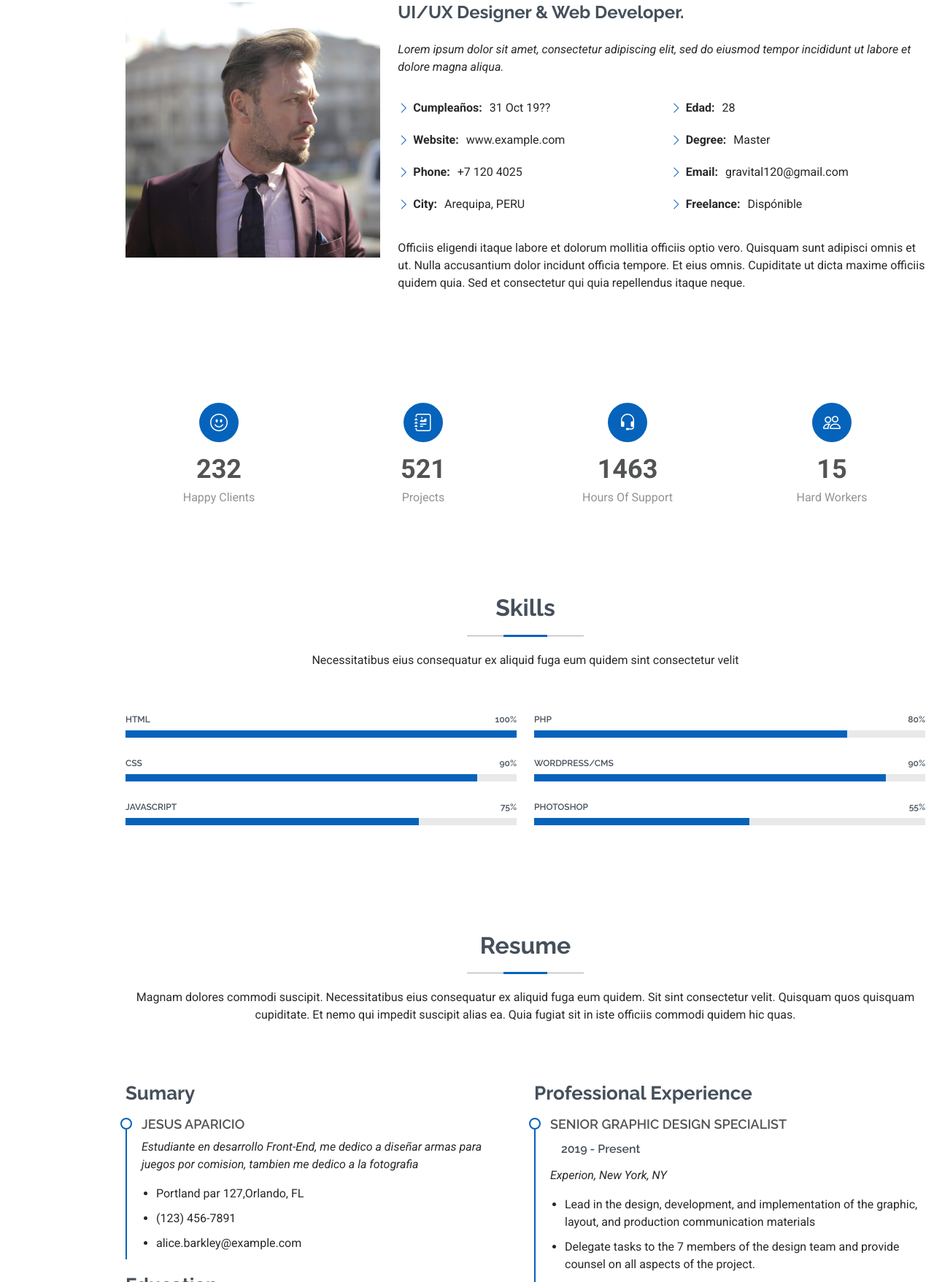
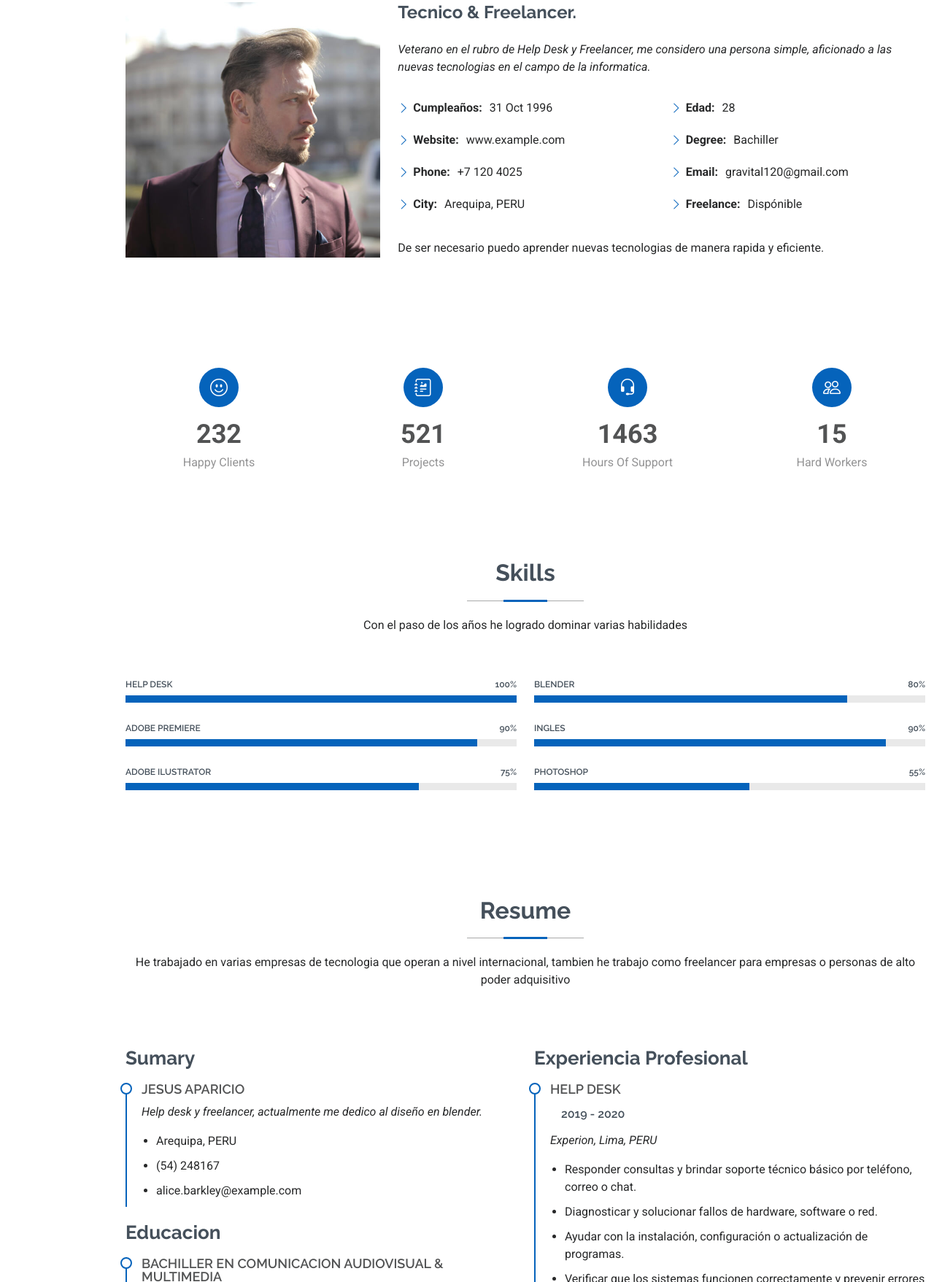
Before and after one commit to Gravital420/Gravital420.github.io, a plain HTML site: page index.html in a window 1280 px wide. Shown: the part 1043-2800 px from the top of the page at 73% size. Drawn offline with Linux system fonts and the light colour scheme.

Commit message:
Se modificarion varios datos

```diff
--- a/index.html
+++ b/index.html
@@ -66,7 +66,7 @@
         <div class="row justify-content-center">
           <div class="col-lg-9">
             <h2>Jesus Aparicio</h2>
-            <p>Soy <span class="typed" data-typed-items="Gun Designer, Editor, Freelancer, Photographer">Designer</span><span class="typed-cursor typed-cursor--blink" aria-hidden="true"></span></p>
+            <p>Soy <span class="typed" data-typed-items="Tecnico, Video Editor, Freelancer, Gun Designer">Designer</span><span class="typed-cursor typed-cursor--blink" aria-hidden="true"></span></p>
             <div class="social-links">
               <a href="#"><i class="bi bi-twitter-x"></i></a>
               <a href="#"><i class="bi bi-facebook"></i></a>
@@ -84,7 +84,7 @@
 
       <!-- Section Title -->
       <div class="container section-title" data-aos="fade-up">
-        <h2>About</h2>
+        <h2>Sobre mi</h2>
         <p>Magnam dolores commodi suscipit. Necessitatibus eius consequatur ex aliquid fuga eum quidem. Sit sint consectetur velit. Quisquam quos quisquam cupiditate. Et nemo qui impedit suscipit alias ea. Quia fugiat sit in iste officiis commodi quidem hic quas.</p>
       </div><!-- End Section Title -->
 
@@ -95,15 +95,14 @@
             <img src="assets/img/profile-img.jpg" class="img-fluid" alt="">
           </div>
           <div class="col-lg-8 content">
-            <h2>UI/UX Designer &amp; Web Developer.</h2>
+            <h2>Tecnico &amp; Freelancer.</h2>
             <p class="fst-italic py-3">
-              Lorem ipsum dolor sit amet, consectetur adipiscing elit, sed do eiusmod tempor incididunt ut labore et dolore
-              magna aliqua.
+              Veterano en el rubro de Help Desk y Freelancer, me considero una persona simple, aficionado a las nuevas tecnologias en el campo de la informatica.
             </p>
             <div class="row">
               <div class="col-lg-6">
                 <ul>
-                  <li><i class="bi bi-chevron-right"></i> <strong>Cumpleaños:</strong> <span>31 Oct 19??</span></li>
+                  <li><i class="bi bi-chevron-right"></i> <strong>Cumpleaños:</strong> <span>31 Oct 1996</span></li>
                   <li><i class="bi bi-chevron-right"></i> <strong>Website:</strong> <span>www.example.com</span></li>
                   <li><i class="bi bi-chevron-right"></i> <strong>Phone:</strong> <span>+7 120 4025</span></li>
                   <li><i class="bi bi-chevron-right"></i> <strong>City:</strong> <span>Arequipa, PERU</span></li>
@@ -112,15 +111,14 @@
               <div class="col-lg-6">
                 <ul>
                   <li><i class="bi bi-chevron-right"></i> <strong>Edad:</strong> <span>28</span></li>
-                  <li><i class="bi bi-chevron-right"></i> <strong>Degree:</strong> <span>Master</span></li>
+                  <li><i class="bi bi-chevron-right"></i> <strong>Degree:</strong> <span>Bachiller</span></li>
                   <li><i class="bi bi-chevron-right"></i> <strong>Email:</strong> <span>gravital120@gmail.com</span></li>
                   <li><i class="bi bi-chevron-right"></i> <strong>Freelance:</strong> <span>Dispónible</span></li>
                 </ul>
               </div>
             </div>
             <p class="py-3">
-              Officiis eligendi itaque labore et dolorum mollitia officiis optio vero. Quisquam sunt adipisci omnis et ut. Nulla accusantium dolor incidunt officia tempore. Et eius omnis.
-              Cupiditate ut dicta maxime officiis quidem quia. Sed et consectetur qui quia repellendus itaque neque.
+              De ser necesario puedo aprender nuevas tecnologias de manera rapida y eficiente.
             </p>
           </div>
         </div>
@@ -180,7 +178,7 @@
       <!-- Section Title -->
       <div class="container section-title" data-aos="fade-up">
         <h2>Skills</h2>
-        <p>Necessitatibus eius consequatur ex aliquid fuga eum quidem sint consectetur velit</p>
+        <p>Con el paso de los años he logrado dominar varias habilidades</p>
       </div><!-- End Section Title -->
 
       <div class="container" data-aos="fade-up" data-aos-delay="100">
@@ -190,21 +188,21 @@
           <div class="col-lg-6">
 
             <div class="progress">
-              <span class="skill"><span>HTML</span> <i class="val">100%</i></span>
+              <span class="skill"><span>Help Desk</span> <i class="val">100%</i></span>
               <div class="progress-bar-wrap">
                 <div class="progress-bar" role="progressbar" aria-valuenow="100" aria-valuemin="0" aria-valuemax="100"></div>
               </div>
             </div><!-- End Skills Item -->
 
             <div class="progress">
-              <span class="skill"><span>CSS</span> <i class="val">90%</i></span>
+              <span class="skill"><span>Adobe Premiere</span> <i class="val">90%</i></span>
               <div class="progress-bar-wrap">
                 <div class="progress-bar" role="progressbar" aria-valuenow="90" aria-valuemin="0" aria-valuemax="100"></div>
               </div>
             </div><!-- End Skills Item -->
 
             <div class="progress">
-              <span class="skill"><span>JavaScript</span> <i class="val">75%</i></span>
+              <span class="skill"><span>Adobe Ilustrator</span> <i class="val">75%</i></span>
               <div class="progress-bar-wrap">
                 <div class="progress-bar" role="progressbar" aria-valuenow="75" aria-valuemin="0" aria-valuemax="100"></div>
               </div>
@@ -215,14 +213,14 @@
           <div class="col-lg-6">
 
             <div class="progress">
-              <span class="skill"><span>PHP</span> <i class="val">80%</i></span>
+              <span class="skill"><span>Blender</span> <i class="val">80%</i></span>
               <div class="progress-bar-wrap">
                 <div class="progress-bar" role="progressbar" aria-valuenow="80" aria-valuemin="0" aria-valuemax="100"></div>
               </div>
             </div><!-- End Skills Item -->
 
             <div class="progress">
-              <span class="skill"><span>WordPress/CMS</span> <i class="val">90%</i></span>
+              <span class="skill"><span>Ingles</span> <i class="val">90%</i></span>
               <div class="progress-bar-wrap">
                 <div class="progress-bar" role="progressbar" aria-valuenow="90" aria-valuemin="0" aria-valuemax="100"></div>
               </div>
@@ -249,7 +247,7 @@
       <!-- Section Title -->
       <div class="container section-title" data-aos="fade-up">
         <h2>Resume</h2>
-        <p>Magnam dolores commodi suscipit. Necessitatibus eius consequatur ex aliquid fuga eum quidem. Sit sint consectetur velit. Quisquam quos quisquam cupiditate. Et nemo qui impedit suscipit alias ea. Quia fugiat sit in iste officiis commodi quidem hic quas.</p>
+        <p>He trabajado en varias empresas de tecnologia que operan a nivel internacional, tambien he trabajo como freelancer para empresas o personas de alto poder adquisitivo</p>
       </div><!-- End Section Title -->
 
       <div class="container">
@@ -261,54 +259,54 @@
 
             <div class="resume-item pb-0">
               <h4>Jesus Aparicio</h4>
-              <p><em>Estudiante en desarrollo Front-End, me dedico a diseñar armas para juegos por comision, tambien me dedico a la fotografia</em></p>
+              <p><em>Help desk y freelancer, actualmente me dedico al diseño en blender.</em></p>
               <ul>
-                <li>Portland par 127,Orlando, FL</li>
-                <li>(123) 456-7891</li>
+                <li>Arequipa, PERU</li>
+                <li>(54) 248167</li>
                 <li>alice.barkley@example.com</li>
               </ul>
             </div><!-- Edn Resume Item -->
 
-            <h3 class="resume-title">Education</h3>
+            <h3 class="resume-title">Educacion</h3>
             <div class="resume-item">
-              <h4>Master of Fine Arts &amp; Graphic Design</h4>
-              <h5>2015 - 2016</h5>
-              <p><em>Rochester Institute of Technology, Rochester, NY</em></p>
+              <h4>Bachiller en Comunicacion Audiovisual &amp; Multimedia</h4>
+              <h5>2014 - 2016</h5>
+              <p><em>Insituto Superior Toulouse Lautrec, Lima, PERU</em></p>
               <p>Qui deserunt veniam. Et sed aliquam labore tempore sed quisquam iusto autem sit. Ea vero voluptatum qui ut dignissimos deleniti nerada porti sand markend</p>
             </div><!-- Edn Resume Item -->
 
             <div class="resume-item">
-              <h4>Bachelor of Fine Arts &amp; Graphic Design</h4>
-              <h5>2010 - 2014</h5>
-              <p><em>Rochester Institute of Technology, Rochester, NY</em></p>
+              <h4>Bachiller en Ingenieria de Redes &amp; Comunicaiones</h4>
+              <h5>2016 - 2018</h5>
+              <p><em>Insituto San Ignacio de Loyola, Lima, PERU</em></p>
               <p>Quia nobis sequi est occaecati aut. Repudiandae et iusto quae reiciendis et quis Eius vel ratione eius unde vitae rerum voluptates asperiores voluptatem Earum molestiae consequatur neque etlon sader mart dila</p>
             </div><!-- Edn Resume Item -->
 
           </div>
 
           <div class="col-lg-6" data-aos="fade-up" data-aos-delay="200">
-            <h3 class="resume-title">Professional Experience</h3>
+            <h3 class="resume-title">Experiencia Profesional</h3>
             <div class="resume-item">
-              <h4>Senior graphic design specialist</h4>
-              <h5>2019 - Present</h5>
-              <p><em>Experion, New York, NY </em></p>
+              <h4>Help Desk</h4>
+              <h5>2019 - 2020</h5>
+              <p><em>Experion, Lima, PERU </em></p>
               <ul>
-                <li>Lead in the design, development, and implementation of the graphic, layout, and production communication materials</li>
-                <li>Delegate tasks to the 7 members of the design team and provide counsel on all aspects of the project. </li>
-                <li>Supervise the assessment of all graphic materials in order to ensure quality and accuracy of the design</li>
-                <li>Oversee the efficient use of production project budgets ranging from $2,000 - $25,000</li>
+                <li>Responder consultas y brindar soporte técnico básico por teléfono, correo o chat.</li>
+                <li>Diagnosticar y solucionar fallos de hardware, software o red. </li>
+                <li> Ayudar con la instalación, configuración o actualización de programas.</li>
+                <li>Verificar que los sistemas funcionen correctamente y prevenir errores futuros.</li>
               </ul>
             </div><!-- Edn Resume Item -->
 
             <div class="resume-item">
-              <h4>Graphic design specialist</h4>
-              <h5>2017 - 2018</h5>
-              <p><em>Stepping Stone Advertising, New York, NY</em></p>
+              <h4>Editor de Video y Blender</h4>
+              <h5>2020 - Presente</h5>
+              <p><em>Freenlancer, Arequipa, PERU</em></p>
               <ul>
-                <li>Developed numerous marketing programs (logos, brochures,infographics, presentations, and advertisements).</li>
-                <li>Managed up to 5 projects or tasks at a given time while under pressure</li>
-                <li>Recommended and consulted with clients on the most appropriate graphic design</li>
-                <li>Created 4+ design presentations and proposals a month for clients and account managers</li>
+                <li>Trabajar con directores, productores, animadores o diseñadores para lograr la visión del proyecto.</li>
+                <li>Proponer ideas innovadoras para spots publicitarios</li>
+                <li>Editar videos y modelos en 3D para todo tipo de actividades</li>
+                <li>Proponer y mostrar nuevas formas de usar IA en los rubros que me dedico</li>
               </ul>
             </div><!-- Edn Resume Item -->
 
@@ -326,7 +324,7 @@
       <!-- Section Title -->
       <div class="container section-title" data-aos="fade-up">
         <h2>Portfolio</h2>
-        <p>Magnam dolores commodi suscipit. Necessitatibus eius consequatur ex aliquid fuga eum quidem. Sit sint consectetur velit. Quisquam quos quisquam cupiditate. Et nemo qui impedit suscipit alias ea. Quia fugiat sit in iste officiis commodi quidem hic quas.</p>
+        <p>A continuacion pueden ver el resultado final de mis trabajos como Freelancer.</p>
       </div><!-- End Section Title -->
 
       <div class="container">
@@ -445,7 +443,7 @@
 
       <!-- Section Title -->
       <div class="container section-title" data-aos="fade-up">
-        <h2>Services</h2>
+        <h2>Servicios</h2>
         <p>Magnam dolores commodi suscipit. Necessitatibus eius consequatur ex aliquid fuga eum quidem. Sit sint consectetur velit. Quisquam quos quisquam cupiditate. Et nemo qui impedit suscipit alias ea. Quia fugiat sit in iste officiis commodi quidem hic quas.</p>
       </div><!-- End Section Title -->
 
```
